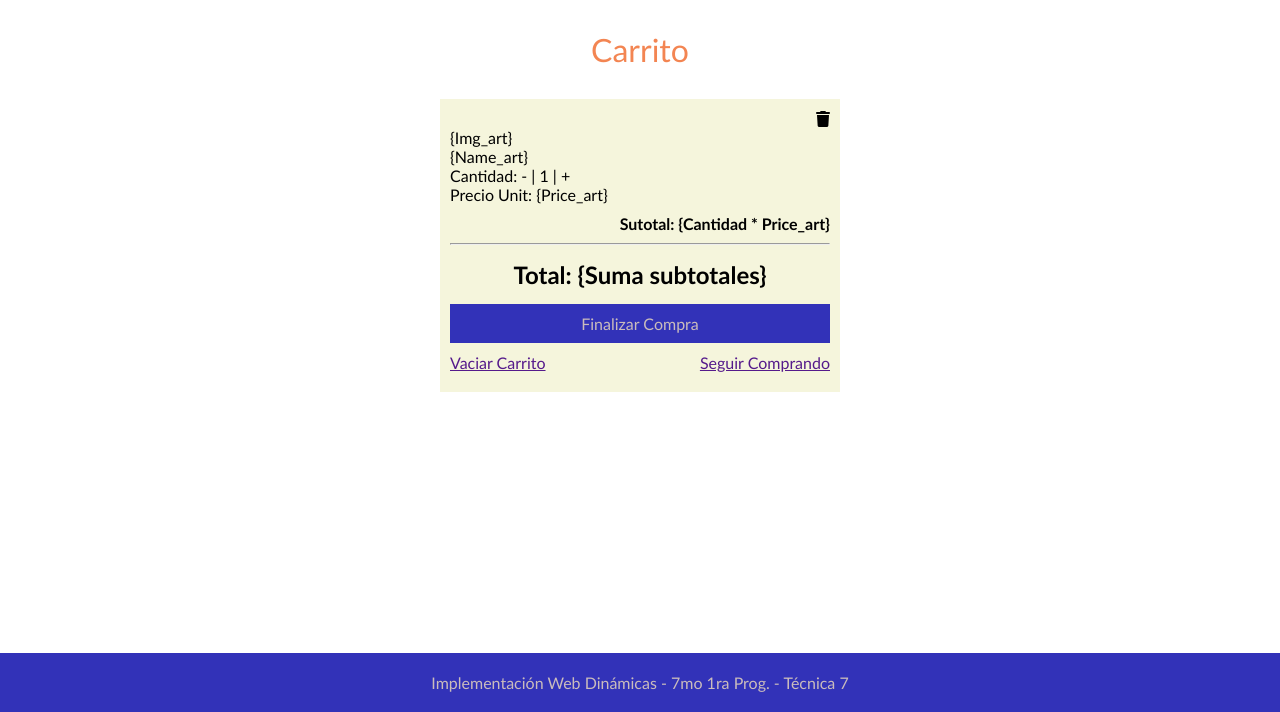
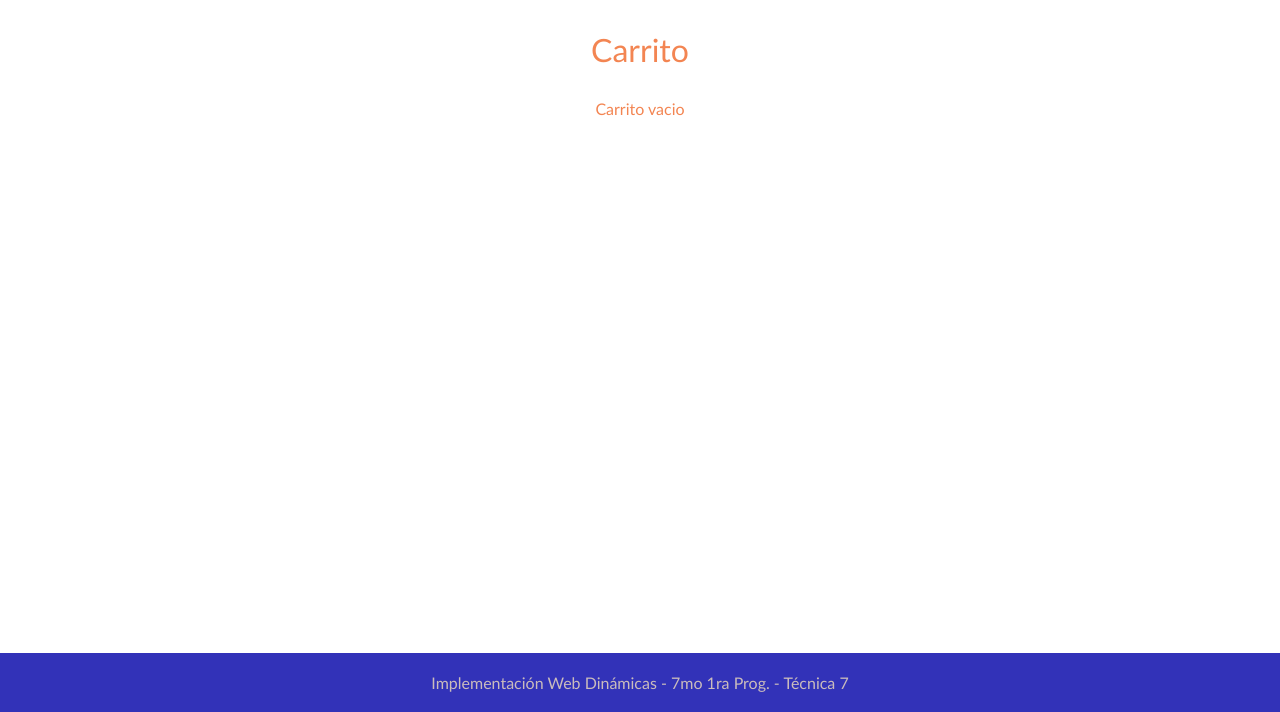
Before and after one commit to angelesTecnica7/tiendaOnline, a PHP site: page /carrito.php in a window 1280 px wide. Shown: the part 88-800 px from the top of the page. Run offline with PHP 8.4, Linux system fonts and the light colour scheme; a user stored in the database is signed in.

Commit message:
punto 3 resuelto

```diff
--- a/carrito.php
+++ b/carrito.php
@@ -16,6 +16,7 @@ require_once('includes/functionCart.php');
     <link rel="stylesheet" href="css/style-footer.css">
     <link rel="stylesheet" href="css/style-articles.css">
     <link rel="stylesheet" href="css/style-carrito.css">
+    <link rel="stylesheet" href="css/style-login.css">
 
 
     <link rel="stylesheet" href="https://cdnjs.cloudflare.com/ajax/libs/font-awesome/6.4.2/css/all.min.css" integrity="sha512-z3gLpd7yknf1YoNbCzqRKc4qyor8gaKU1qmn+CShxbuBusANI9QpRohGBreCFkKxLhei6S9CQXFEbbKuqLg0DA==" crossorigin="anonymous" referrerpolicy="no-referrer" />
@@ -28,24 +29,15 @@ require_once('includes/functionCart.php');
     <section>
 
     <p class="title">Carrito</p>
-    <div class="carrito">
-        <div class="producto">
-            <p class="eliminar"><i class="fa-solid fa-trash"></i></p>
-            <img src="" alt="">{Img_art}
-            <p>{Name_art}</p>
-            <p>Cantidad: - | 1 | +</p>
-            <p>Precio Unit: {Price_art}</p>
-            <p class="SubTotal">Sutotal: {Cantidad * Price_art}</p>
-            <hr>
-        </div>
 
-        <p class="total">Total: {Suma subtotales}</p>
-        <a href="" class="comprar">Finalizar Compra</a>
-        <div class="link">
-        <a href="">Vaciar Carrito</a>
-        <a href="">Seguir Comprando</a>
-        </div>
-    </div>
+    <?php
+    if(isset($_SESSION['carrito'])){
+        mostrarCarrito();
+    }else {
+        echo '<div class="error">Carrito vacio</div>';
+    }
+    ?>
+
     </section>
     <footer>
         <?php include('includes/footer.php'); ?>
--- a/includes/functionCart.php
+++ b/includes/functionCart.php
@@ -7,13 +7,35 @@ function mostrarProductos(){
         echo '<div class="card">
             <img src="images/'.$registro['Img_art'].'" alt="">
             <p class="art">'.$registro['Name_art'].'</p>
-            <p class="cost">$'.$registro['Price_art'].'</p>
+            <p class="cost">$'.number_format($registro['Price_art'],2,",",".").'</p>
             <p class="stock">disponibilidad: '.$registro['Stock_art'].'</p>
             <a href=""><i class="fa-solid fa-cart-plus"></i> Agregar</a>
         </div>';
     };
 }
 
+function mostrarCarrito(){
+    echo '
+    <div class="carrito">
+        <div class="producto">
+            <p class="eliminar"><i class="fa-solid fa-trash"></i></p>
+            <img src="" alt="">{Img_art}
+            <p>{Name_art}</p>
+            <p>Cantidad: - | 1 | +</p>
+            <p>Precio Unit: {Price_art}</p>
+            <p class="SubTotal">Sutotal: {Cantidad * Price_art}</p>
+            <hr>
+        </div>
+
+        <p class="total">Total: {Suma subtotales}</p>
+        <a href="" class="comprar">Finalizar Compra</a>
+    <div class="link">
+        <a href="">Vaciar Carrito</a>
+        <a href="">Seguir Comprando</a>
+        </div>
+    </div>';
+}
+
 
 
 ?>
```
